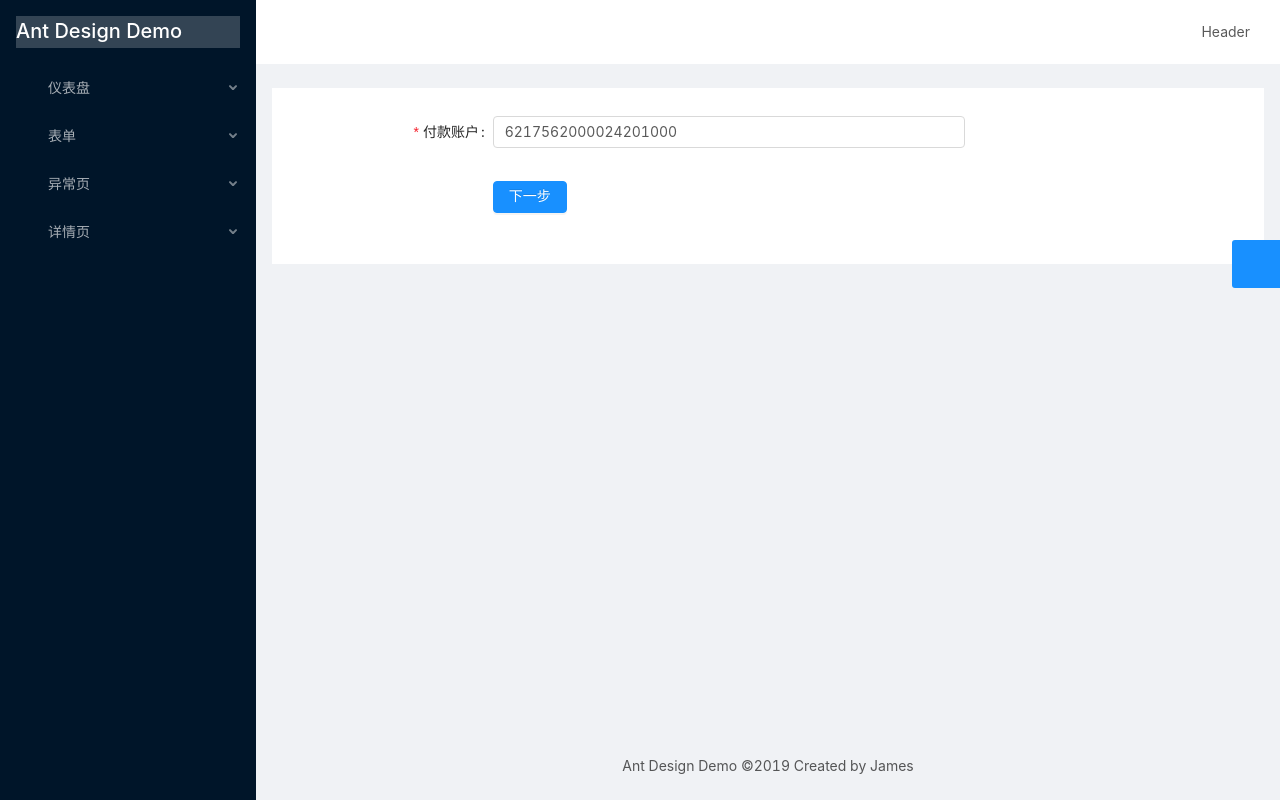
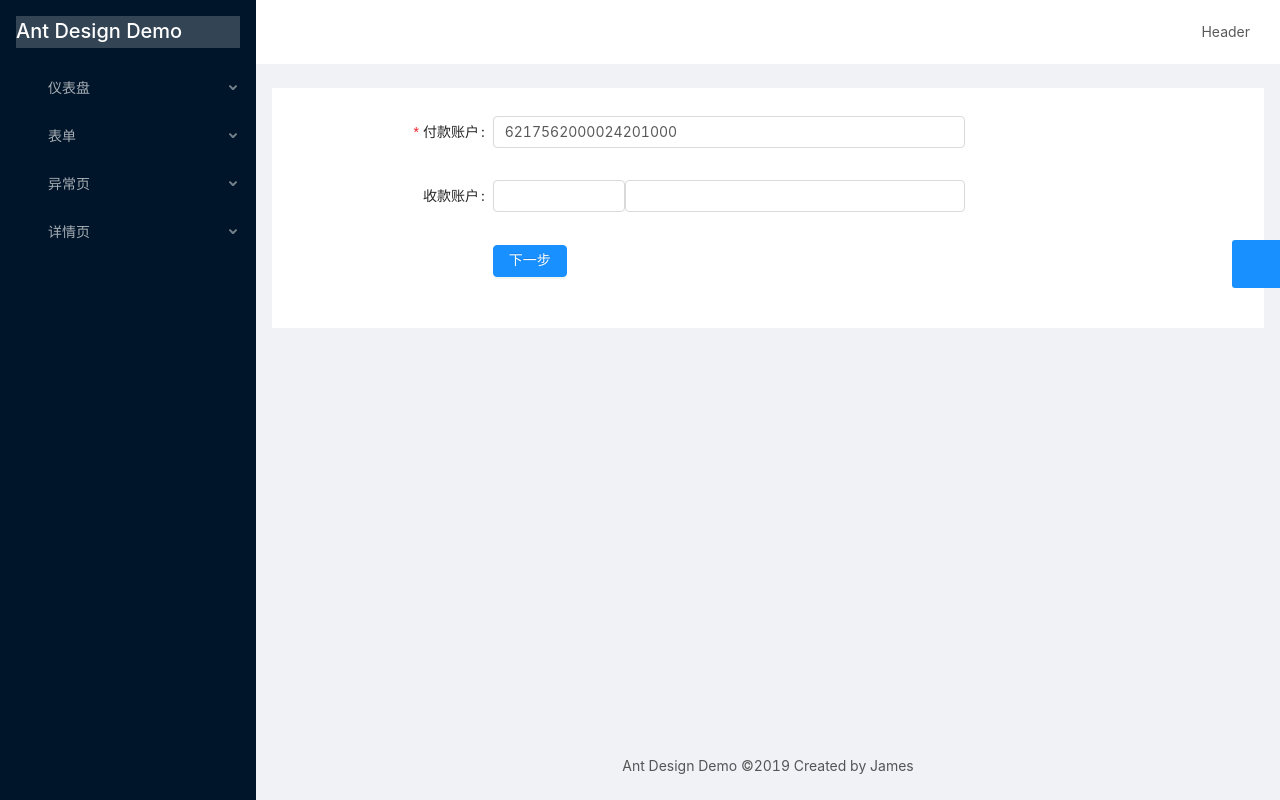
Before and after one commit to JamesChen111/ant-design-demo, a Vue app: page /form/step-form/info in a window 1280 px wide. Built offline with nearby package versions, Linux system fonts and the light colour scheme.

Commit message:
增加表单验证

```diff
--- /dev/null
+++ b/src/components/ReceiverAccount.vue
@@ -0,0 +1,24 @@
+<template>
+  <div>
+    <a-select
+      :value="currency"
+      style="width: 132px"
+      @change="handleCurrencyChange"
+    >
+      <a-select-option value="zhifubao">微信</a-select-option>
+      <a-select-option value="backcard">银行卡</a-select-option>
+    </a-select>
+    <a-input
+      type="text"
+      :value="number"
+      @change="handleNumberChange"
+      style="width: calc(100% - 132px)"
+    />
+  </div>
+</template>
+
+<script>
+export default {};
+</script>
+
+<style scoped></style>
--- a/src/main.js
+++ b/src/main.js
@@ -13,7 +13,8 @@ import {
   Drawer,
   Radio,
   Form,
-  Input
+  Input,
+  Select
 } from "ant-design-vue";
 Vue.use(Button);
 Vue.use(Layout);
@@ -24,6 +25,7 @@ Vue.use(Radio);
 Vue.use(auth);
 Vue.use(Form);
 Vue.use(Input);
+Vue.use(Select);
 Vue.component("Authorized", Authorized);
 Vue.config.productionTip = false;
 
--- a/src/store/modules/form.js
+++ b/src/store/modules/form.js
@@ -18,11 +18,11 @@ const mutations = {
 };
 
 const actions = {
-  async submitForm({ commit }, { payload }) {
+  async submitForm({ commit }, payload) {
     await request({
       url: "/api/form",
       method: "POST",
-      data: payload
+      data: payload.payload
     });
     commit("saveStepFormData", payload);
     router.push("/form/step-form/result");
--- a/src/views/Forms/StepForm/Step1.vue
+++ b/src/views/Forms/StepForm/Step1.vue
@@ -16,6 +16,13 @@
         placeholder="请输入付款账号"
       />
     </a-form-item>
+    <a-form-item
+      label="收款账户"
+      :label-col="{ span: 5 }"
+      :wrapper-col="{ span: 12 }"
+    >
+      <receiver-account></receiver-account>
+    </a-form-item>
     <a-form-item :wrapper-col="{ span: 12, offset: 5 }">
       <a-button type="primary" @click="handleSubmit">
         下一步
@@ -25,7 +32,9 @@
 </template>
 
 <script>
+import ReceiverAccount from "@/components/ReceiverAccount";
 export default {
+  components: { ReceiverAccount },
   data() {
     return {
       formLayout: "horizontal",
```
